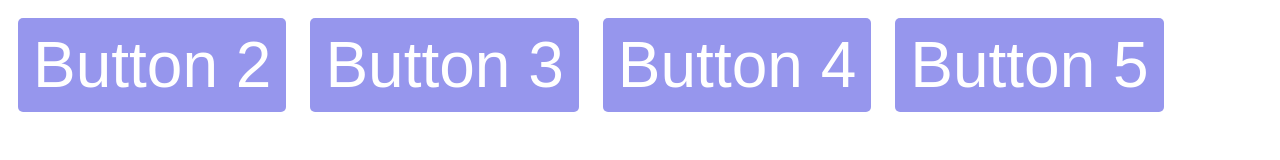
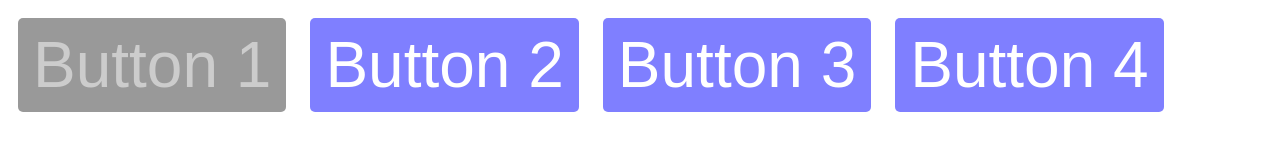
Before and after one commit to feik123/java-script-DOM, a plain HTML site: page index.html in a window 1280 px wide. Both pictures are taken after a click on the button "Button 1". Drawn offline with Linux system fonts and the light colour scheme.

Commit message:
classList property
Used to interact with an element's list of classes,
Methods - add(), remove(), toggle(), replace(oldClass, newClass), contains(),
(button.classlist.add(disabled))

```diff
--- a/index.js
+++ b/index.js
@@ -1,54 +1,38 @@
-// NodeList = Static collection of HTML elements by (id, class, element)
-//              Can be created by using querySelectorAll()
-//              Similar to an array - forEach (but no: map, filter, reduce)
-//              NodeList won't update to automatically reflect changes to the DOM
+// classList = Element property in JavaScript used to interact
+//              with an element's list of classes (CSS Classes)
+//              Allows you to make reusable classes for any elements
+//              across your website
 
+//  add()
+//  remove()
+//  toggle() = Remove if present, Add if not
+//  replace(oldClass, newClass)
+//  contains()
 
 let buttons = document.querySelectorAll('.myButtons');
 
-// ADD HTML/CSS PROPERTIES
+buttons.forEach(button => {
+    button.classList.add('enabled');
+});
 
 buttons.forEach(button => {
     button.addEventListener('mouseover', event => {
-        event.target.style.backgroundColor = ' hsla(240, 71%, 40%, 0.6)'
-    });
-
-    button.addEventListener('mouseout', event => {
-        event.target.style.backgroundColor = ' hsla(240, 71%, 60%, 0.6)'
+        event.target.classList.toggle('hover')
     })
 });
 
-
-// ADD AN ELEMENT
-
-//  STEP 1 - CREATE ELEMENT
-
-const newButton = document.createElement('button');
-
-
-// STEP 2 - ADD NECESSARY ATTRIBUTES OR PROPERTIES
-
-newButton.textContent = 'Button 5';
-newButton.classList = 'myButtons';
-
-
-// STEP 3 - APPEND THE NEW ELEMENT TO THE DOM
-
-document.body.appendChild(newButton);
-
-
-buttons = document.querySelectorAll('.myButtons');
-console.log(buttons);
-
-
-// REMOVE AN ELEMENT
+buttons.forEach(button => {
+    button.addEventListener('mouseout', event => {
+        event.target.classList.toggle('hover')
+    })
+});
 
 buttons.forEach(button => {
     button.addEventListener('click', event => {
-        event.target.remove();
-
-        buttons = document.querySelectorAll('.myButtons')
-        console.log(buttons);
+        if (event.target.classList.contains('disabled')){
+            event.target.textContent += '🤬'
+        } else{
+            event.target.classList.replace('enabled', 'disabled')
+        }
     })
-
 })
--- a/styles.css
+++ b/styles.css
@@ -1,9 +1,23 @@
+
 .myButtons{
     font-size: 4rem;
     margin: 10px;
     border: none;
     border-radius: 5px;
     padding: 10px 15px;
-    background-color: hsla(240, 71%, 60%, 0.6);
+}
+
+.enabled{
+    background-color: hsla(240, 100%, 50%, 0.50);
     color: white;
 }
+
+.hover{
+    box-shadow: 0 0 10 px hsla(0, 0%, 0%, 0.2);
+    font-weight: bold;
+}
+
+.disabled{
+    background-color: hsl(0, 0%, 60%);
+    color: hsl(0, 0%, 80%);
+}
```
